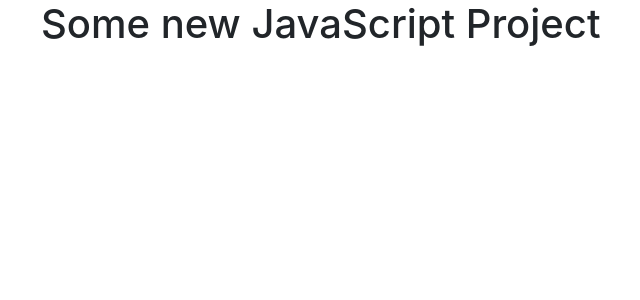
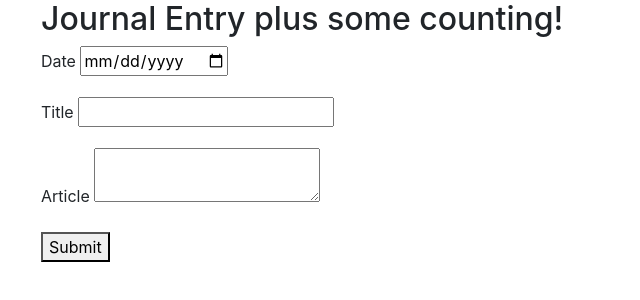
Before and after one commit to TanviCodeLife/journal-JS, a website built with webpack: page src/index.html in a window 1280 px wide. Shown: the whole page, without its empty margins (44-684 px from the left). Built offline with nearby package versions, Linux system fonts and the light colour scheme.

Commit message:
add basic html

```diff
--- a/src/index.html
+++ b/src/index.html
@@ -1,11 +1,32 @@
 <!DOCTYPE html>
 <html>
-<head>
-  <title>Add Title Here</title>
-</head>
-<body>
-  <div class="container">
-    <h1>Some new JavaScript Project</h1>
-  </div>
-</body>
+  <head>
+    <title>Journal Entry</title>
+  </head>
+  <body>
+    <div class='container'>
+      <h2>Journal Entry plus some counting!</h2>
+
+      <form id="form">
+        <div class='form-group'>
+          <label for="date">Date</label>
+          <input type="date" id="date" name="date" value="">
+        </div>
+
+        <div class='form-group'>
+          <label for="title">Title</label>
+          <input type="text" id="title" name="title" value="">
+        </div>
+
+        <div class='form-group'>
+          <label for="entry">Article</label>
+          <textarea id="entry" name="entry"></textarea>
+        </div>
+
+        <button type="submit">Submit</button>
+      </form>
+
+      <div id="journal-output"></div>
+    </div>
+  </body>
 </html>
```
